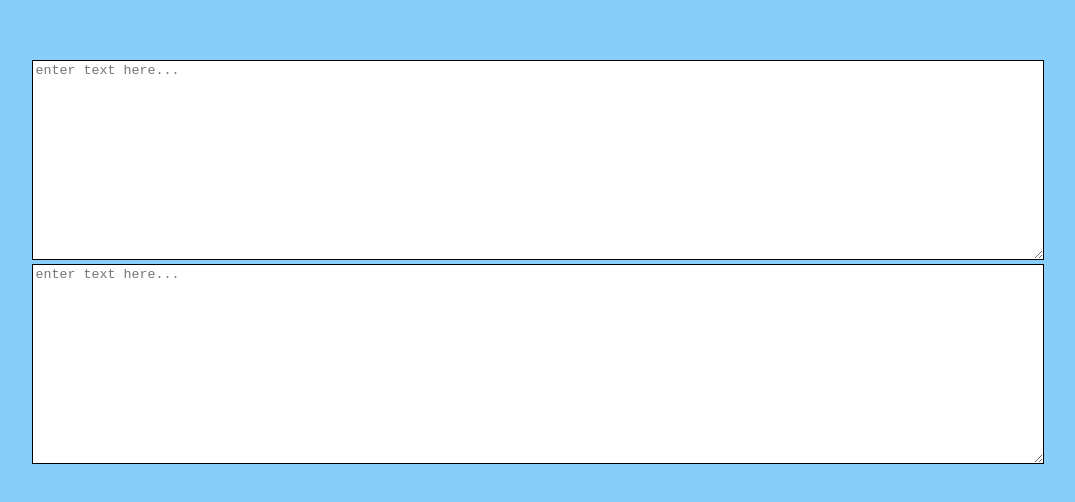
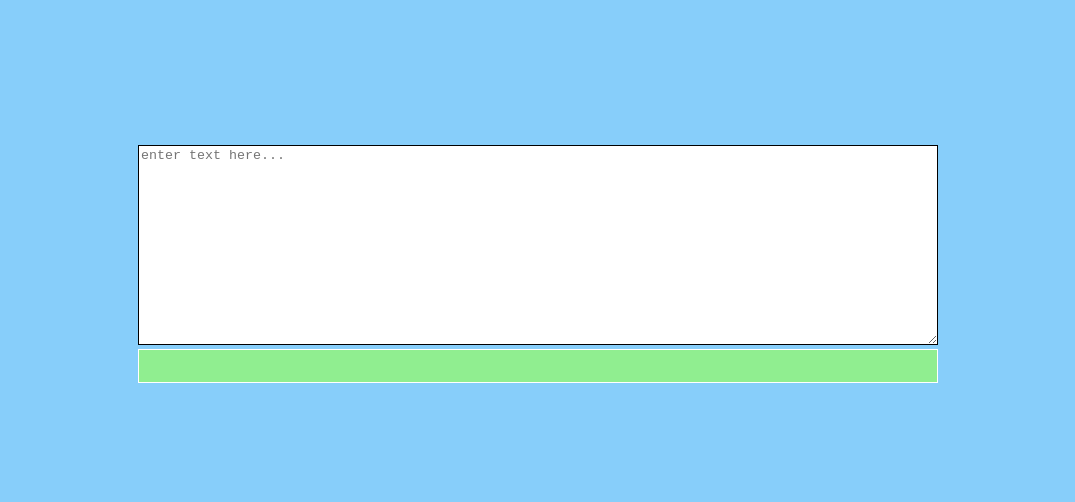
Before and after one commit to funkfinger/fixer, a React (Create React App) app: page / in a window 1280 px wide. Shown: the part 144-646 px from the top of the page, without its empty margins (102-1177 px from the left). Built offline with nearby package versions, Linux system fonts and the light colour scheme.

Commit message:
working on style

```diff
--- a/src/components/FixedTextBox/FixedTextBox.jsx
+++ b/src/components/FixedTextBox/FixedTextBox.jsx
@@ -1,16 +1,10 @@
 import React from 'react';
 import PropTypes from 'prop-types';
 
-import TextBox from '../TextBox/TextBox';
-
 const FixedTextBox = ({ text, textOk }) => {
   return (
-    <TextBox
-      placeholder="enter text here..."
-      defaultValue={text}
-      readonly
-      textOk={textOk}
-    />
+    <div className={`fixed-text-area ${textOk}`}>{text}</div>
+    // <TextBox placeholder="" defaultValue={text} readonly textOk={textOk} />
   );
 };
 
@@ -20,7 +14,7 @@ FixedTextBox.propTypes = {
 };
 
 FixedTextBox.defaultProps = {
-  text: '',
+  text: 'enter text above...',
   textOk: '',
 };
 
--- a/src/components/TextBox/TextBox.jsx
+++ b/src/components/TextBox/TextBox.jsx
@@ -6,7 +6,7 @@ const TextBox = ({ placeholder, callback, defaultValue, readonly, textOk }) => {
     <textarea
       className={`TextBox ${textOk}`}
       placeholder={placeholder}
-      cols="30"
+      cols="20"
       rows="5"
       onChange={callback}
       defaultValue={defaultValue}
--- a/src/gsmCharSet.js
+++ b/src/gsmCharSet.js
@@ -1,5 +1,20 @@
 export default [
+  '@',
+  'Δ',
   ' ',
+  '0',
+  '¡',
+  'P',
+  '¿',
+  'p',
+  '£',
+  '_',
+  '!',
+  '1',
+  'A',
+  'Q',
+  'a',
+  'q',
   '$',
   'Φ',
   '"',
@@ -48,14 +63,6 @@ export default [
   'W',
   'g',
   'w',
-  '£',
-  '_',
-  '!',
-  '1',
-  'A',
-  'Q',
-  'a',
-  'q',
   'ò',
   'Σ',
   '(',
@@ -72,25 +79,17 @@ export default [
   'Y',
   'i',
   'y',
-  '@',
-  'Δ',
-  'S',
-  'P',
-  '0',
-  '¡',
-  'P',
-  '¿',
-  'L',
-  'F',
+  '\n',
   'Ξ',
   '*',
   ':',
   'J',
   'Z',
   'j',
+  'z',
   'Ø',
-  'E',
-  '+',
+  ' ',
+  ',',
   ';',
   'K',
   'Ä',
@@ -104,14 +103,14 @@ export default [
   'Ö',
   'l',
   'ö',
-  'C',
-  'R',
+  '\r',
   'æ',
   '-',
   '=',
   'M',
   'Ñ',
   'm',
+  'ñ',
   'Å',
   'ß',
   '.',
@@ -129,3 +128,22 @@ export default [
   'o',
   'à',
 ];
+
+/*
+'@','Δ',' ','0','¡','P','¿','p',
+'£','_','!','1','A','Q','a','q',
+'$','Φ','"','2','B','R','b','r',
+'¥','Γ','#','3','C','S','c','s',
+'è','Λ','¤','4','D','T','d','t',
+'é','Ω','%','5','E','U','e','u',
+'ù','Π','&','6','F','V','f','v',
+'ì','Ψ',"'",'7','G','W','g','w',
+'ò','Σ','(','8','H','X','h','x',
+'Ç','Θ',')','9','I','Y','i','y',
+'\n','Ξ','*',':','J','Z','j','z',
+'Ø',' ',',',';','K','Ä','k','ä',
+'ø','Æ',',','<','L','Ö','l','ö',
+'\r','æ','-','=','M','Ñ','m','ñ',
+'Å','ß','.','>','N','Ü','n','ü',
+'å','É','/','?','O','§','o','à',
+*/
--- a/src/index.css
+++ b/src/index.css
@@ -32,3 +32,18 @@ body {
 .textBad {
   background-color: rgb(224, 182, 182);
 }
+
+.textOk {
+  background-color: lightgreen;
+}
+
+.fixed-text-area {
+  padding: 1em;
+  border: 1px #fff solid;
+}
+
+@media (min-width: 768px) {
+  #root {
+    max-width: 800px;
+  }
+}
```
